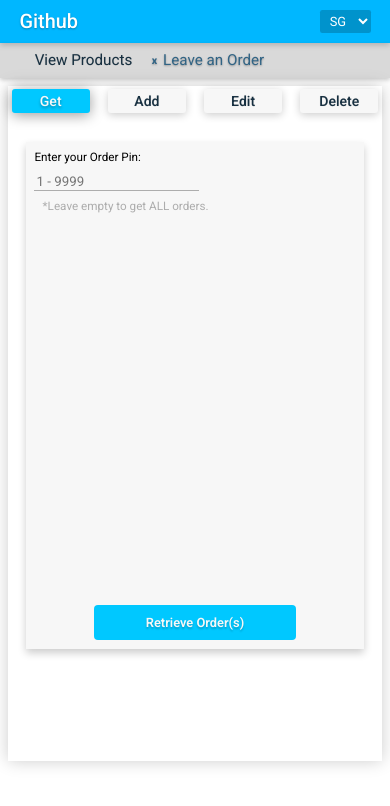
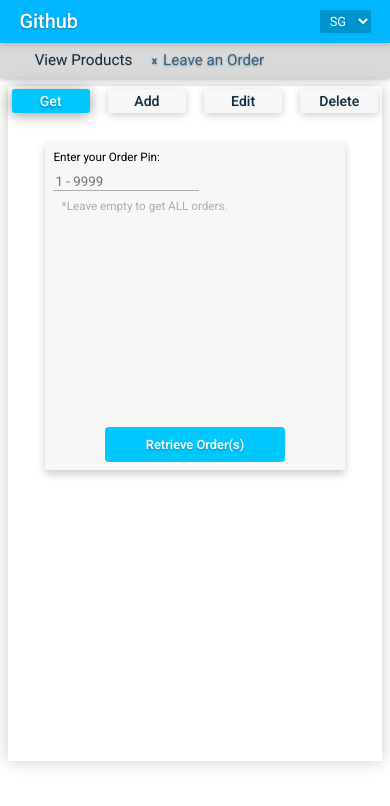
Before and after one commit to ccchowww/archery-store, a React (Create React App) app in the folder client/: page / in a window 390 px wide. Both pictures are taken after a click on the element "Leave an Order". Shown: the top 806 px of the page. Built offline with nearby package versions, Linux system fonts and the light colour scheme.

Commit message:
commit for heroku, fix order form height and width when mobile keyboard appears

```diff
--- a/client/src/components/styles/Order.css
+++ b/client/src/components/styles/Order.css
@@ -54,8 +54,8 @@ input, select, textarea, button{font-family:inherit;}
 
 .order-view-left-card {
     margin-top: 3vh;
-    width: 40vmax;
-    height: 60vh;
+    width: 80%;
+    height: 28rem;
     background-color: rgb(247, 247, 247);
 }
 
@@ -174,8 +174,8 @@ input, select, textarea, button{font-family:inherit;}
     margin-top: 3vh;
     box-shadow: 0 4px 8px 0 rgba(0,0,0,0.2);
     background-color: rgb(247, 247, 247);
-    width: 40vmax;
-    height: 60vh;
+    width: 80%;
+    height: 28rem;
     overflow: hidden;
 }
 
```
